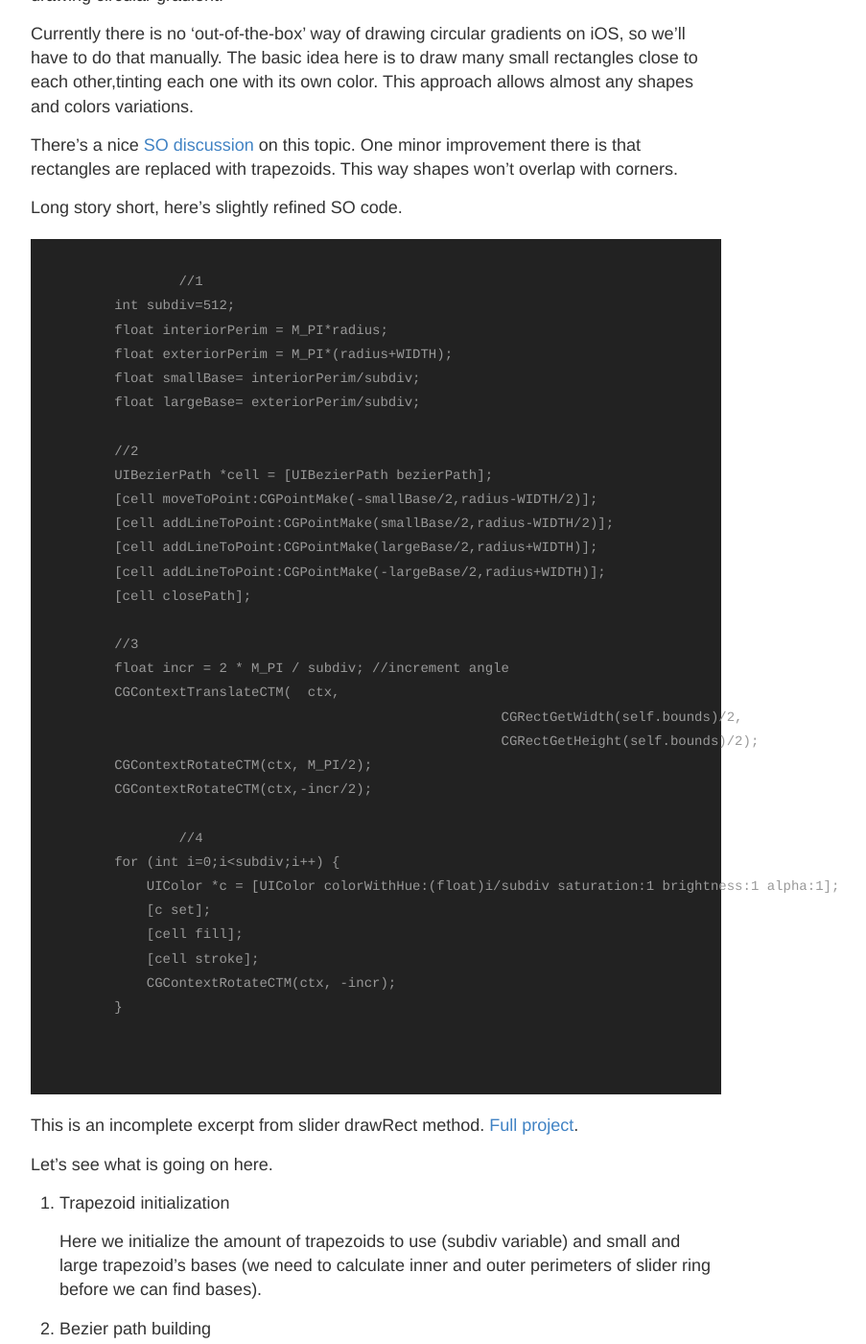
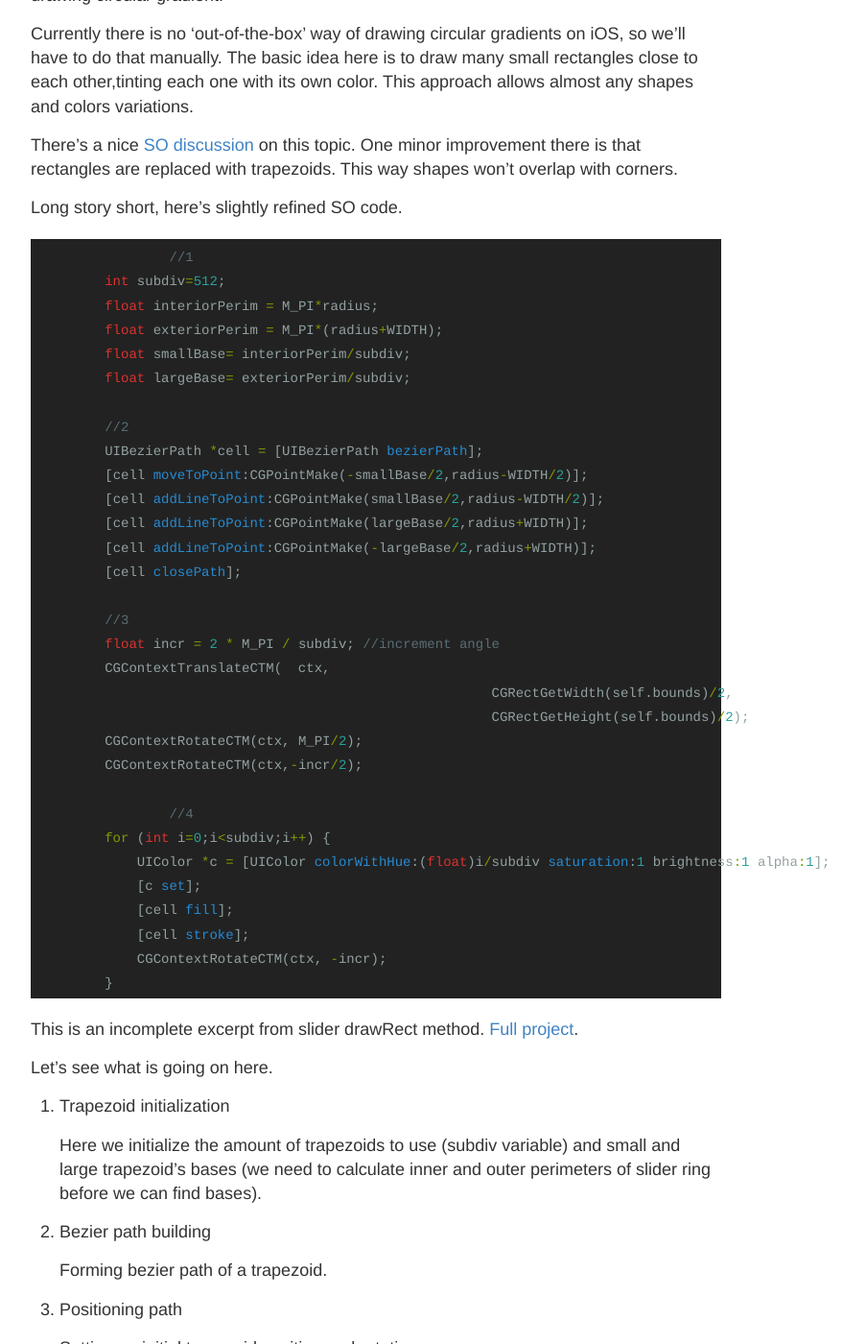
Before and after one commit to golopupinsky/golopupinsky.github.io, a Jekyll site: the page built from _posts/2014-9-13-Circular-Slider.md, in a window 1280 px wide and 1400 px high, scrolled down 375 px. Shown: the whole window at 96% size, without its empty margins (248-1151 px from the left). Built offline with Jekyll 4.4.1, drawn with Linux system fonts in a browser that asks for light colours.

Commit message:
Slider article code fixes

````diff
--- a/_posts/2014-9-13-Circular-Slider.md
+++ b/_posts/2014-9-13-Circular-Slider.md
@@ -14,7 +14,7 @@ There's a nice [SO discussion](http://stackoverflow.com/questions/11783114/draw-
 
 Long story short, here's slightly refined SO code.
 
-```
+{% highlight objc %}
 		//1
         int subdiv=512;
         float interiorPerim = M_PI*radius;
@@ -46,9 +46,7 @@ Long story short, here's slightly refined SO code.
             [cell stroke];
             CGContextRotateCTM(ctx, -incr);
         }
-
-
-```
+{% endhighlight %}
 
 This is an incomplete excerpt from slider drawRect method.  [Full project](https://github.com/golopupinsky/CircularSlider).
 
````
